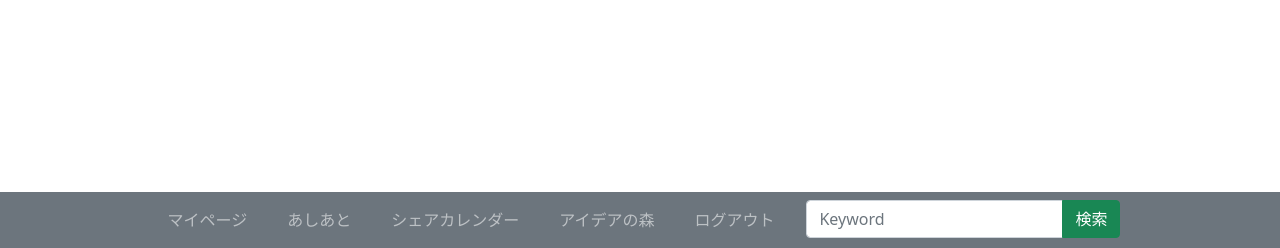
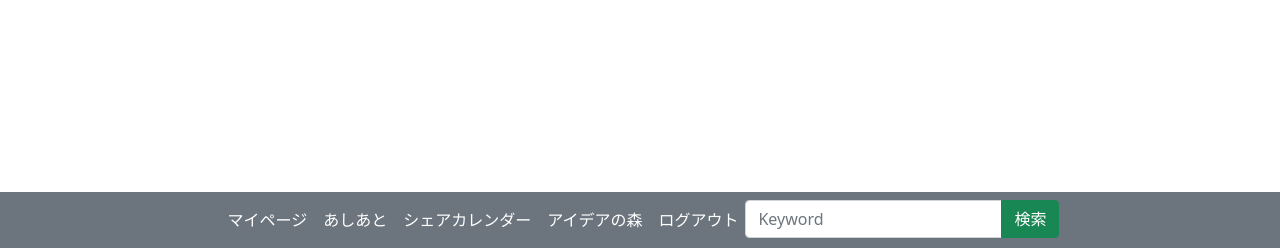
Before and after one commit to amafuro/talkATdot, a Django app: template dottalk/templates/HTML/same_users_all.html in a window 1280 px wide. Shown: the part 552-800 px from the top of the page. Run offline with Django 4.2, Linux system fonts and the light colour scheme; the template is opened without the code that fills it, so the values that code supplies are empty.

Commit message:
design commit

```diff
--- a/dottalk/templates/HTML/same_users_all.html
+++ b/dottalk/templates/HTML/same_users_all.html
@@ -27,24 +27,30 @@
 
 <!--フッターメニュー-->
 <div class="container-fluid">
-    <nav class="navbar navbar-expand navbar-dark bg-secondary fixed-bottom">
-     <div class="collapse navbar-collapse justify-content-around" id="navmenu1">
+    <nav class="navbar navbar-expand-md navbar-dark bg-secondary fixed-bottom justify-content-center">
+     <div class="justify-content-around" id="navmenu1">
          <div class="navbar-nav">
-             <div class="row justify-content-center">
+             <div class="row">
+                 <div class="input-group justify-content-center">
+                 <button class="navbar-toggler" type="button" data-bs-toggle="collapse" data-bs-target="#navbarSupportedContent" aria-controls="navbarSupportedContent" aria-expanded="false" aria-label="Toggle navigation">
+                     <span class="navbar-toggler-icon"></span>
+                 </button>
+                     <div class="collapse navbar-collapse text-center" id="navbarSupportedContent">
                          <div class="col-auto">
-                    <a class="nav-item nav-link" href="{% url 'edit' %}">マイページ</a>
+                             <a class="nav-item nav-link active" href="{% url 'edit' %}">マイページ</a>
                          </div>
                          <div class="col-auto">
-                    <a class="nav-item nav-link" href="{% url 'footprint' %}">あしあと</a>
+                             <a class="nav-item nav-link active" href="{% url 'footprint' %}">あしあと</a>
                          </div>
                          <div class="col-auto">
-                    <a class="nav-item nav-link" href="{% url 'calendar' %}">シェアカレンダー</a>
+                             <a class="nav-item nav-link active" href="{% url 'calendar' %}">シェアカレンダー</a>
                          </div>
                          <div class="col-auto">
-                    <a class="nav-item nav-link" href="{% url 'idea_list' %}">アイデアの森</a>
+                             <a class="nav-item nav-link active" href="{% url 'idea_list' %}">アイデアの森</a>
                          </div>
                          <div class="col-auto">
-                    <a class="nav-item nav-link" href="{% url 'Logout' %}">ログアウト</a>
+                             <a class="nav-item nav-link active" href="{% url 'Logout' %}">ログアウト</a>
+                         </div>
                      </div>
                      <!--検索フォームの設置、言語に対して検索を行う用-->
                      <div class="col-auto">
@@ -57,6 +63,7 @@
                                  <button type="submit" class="btn btn-success">検索</button>
                              </div>
                          </form>
+                     </div>
                  </div>
              </div>
          </div>
@@ -117,5 +124,12 @@
     </div>
 </div>
 
+<!--折りたたみを表示する為にscriptタグでpopper.jsとjavascript.jsを追加する必要がある
+</body>タグの前に挿入する-->
+<script src="https://cdn.jsdelivr.net/npm/bootstrap@5.0.2/dist/js/bootstrap.bundle.min.js"
+        integrity="sha384-MrcW6ZMFYlzcLA8Nl+NtUVF0sA7MsXsP1UyJoMp4YLEuNSfAP+JcXn/tWtIaxVXM"
+        crossorigin="anonymous"></script>
+
+
 </body>
 </html>
```
Lines whose indentation alone changed are shown as unchanged.
